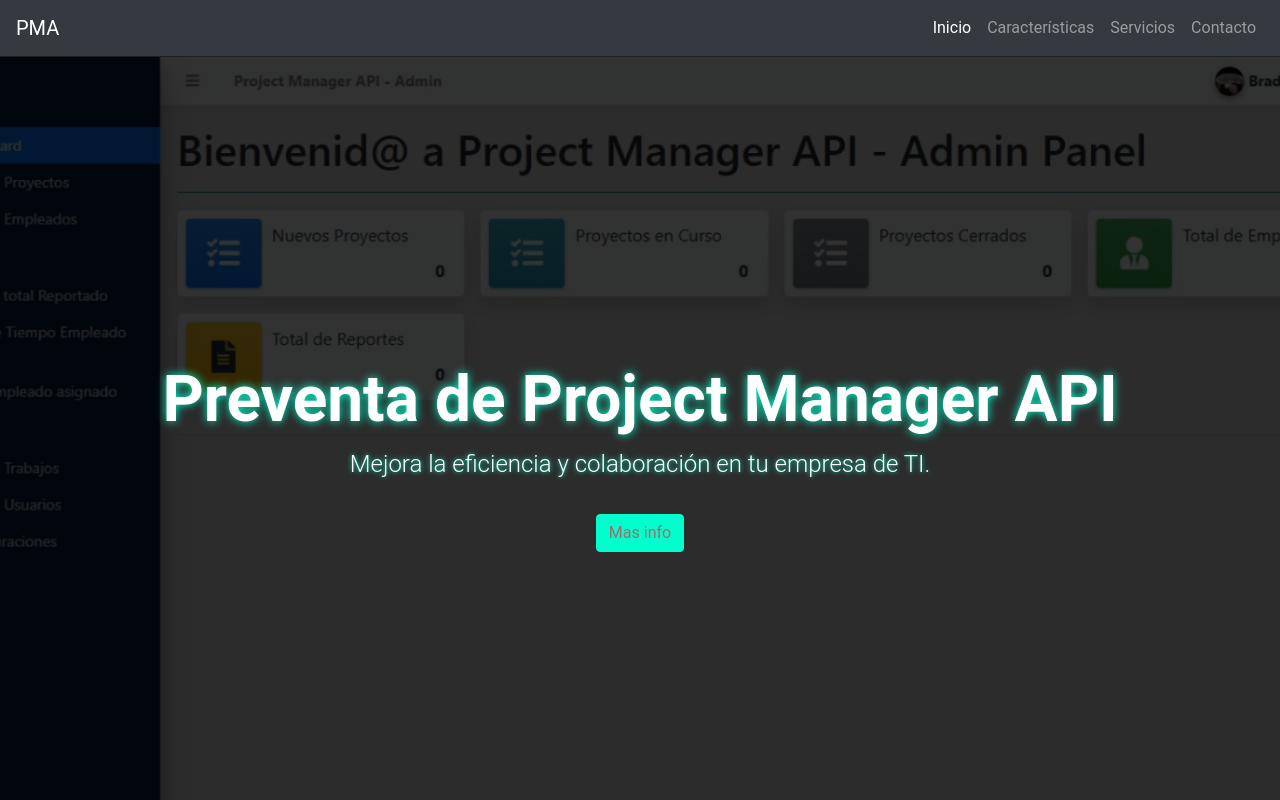
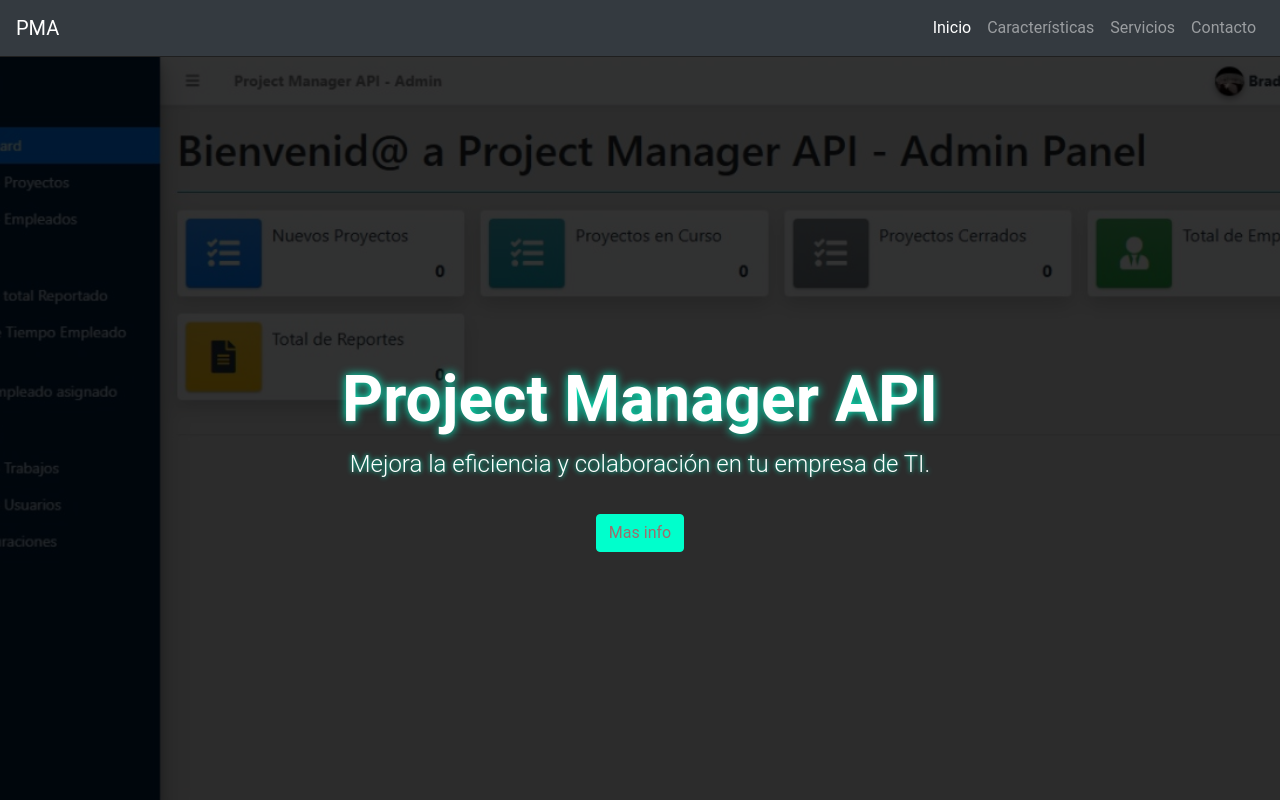
Before and after one commit to edisonara/prelanzamineto-Project-Manager-API, a plain HTML site: page index.html in a window 1280 px wide. Shown: the top 800 px of the page. Drawn offline with nearby package versions, Linux system fonts and the light colour scheme.

Commit message:
Modificaciones de encabezado

```diff
--- a/index.html
+++ b/index.html
@@ -34,7 +34,7 @@
 
   <header class="hero-section text-white text-center d-flex align-items-center justify-content-center" id="inicio">
     <div class="hero-content" data-aos="fade-up">
-      <h1>Preventa de Project Manager API</h1>
+      <h1>Project Manager API</h1>
       <p class="lead">Mejora la eficiencia y colaboración en tu empresa de TI.</p>
       <a href="contacto.html" class="btn btn-primary mt-3">Mas info</a>
     </div>
```
